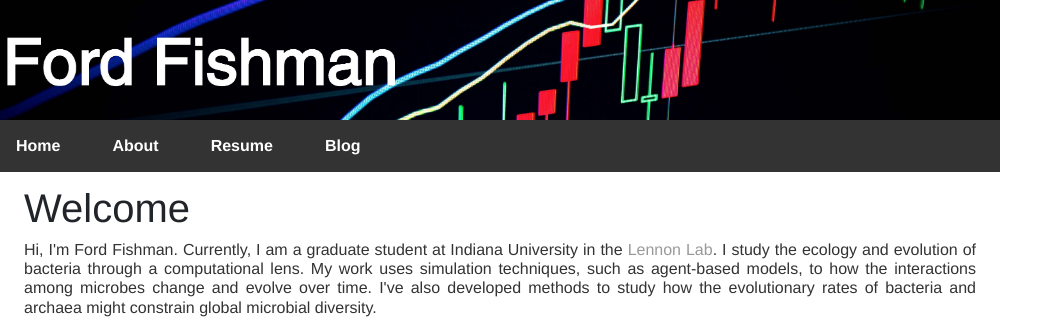
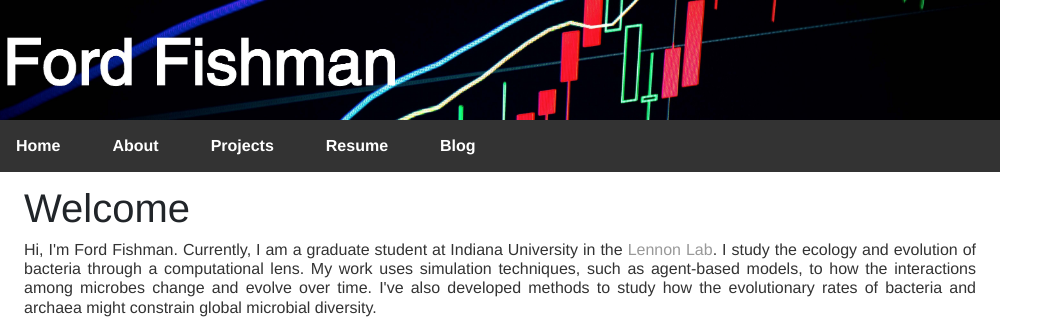
Before and after one commit to fordfishman/fordfishman.github.io, a Jekyll site: the page built from index.html, in a window 1280 px wide. Shown: the top 329 px of the page, without its empty margins (0-1063 px from the left). Built offline with Jekyll 4.4.1, drawn with Linux system fonts in a browser that asks for light colours.

Commit message:
email fix, added project page to nav

```diff
--- a/_layouts/default.html
+++ b/_layouts/default.html
@@ -22,6 +22,7 @@
         <ul>
             <li><a href="/">Home</a></li>
             <li><a href="/about/">About</a></li>
+            <li><a href="/projects/">Projects</a></li>
             <li><a href="/resume/">Resume</a></li>
             <li><a href="/blog/">Blog</a></li>
         </ul>
@@ -36,7 +37,7 @@
             <br>
             <ul>
                 <li>
-                    <a href="mailto:ffishman@iu.edu">fordfishman@gmail.com</a>
+                    <a href="mailto:fordfishman@gmail.com">fordfishman@gmail.com</a>
                 </li>
                 <li>
                     <!-- <svg class="icon-github"><use xlink:href="#icon-github"></use></svg><a href="https://github.com/fordfishman">github.com/fordfishman</a> -->
--- a/projects/index.html
+++ b/projects/index.html
@@ -10,8 +10,9 @@
         <br>
         <div class="row container">
             <div class="col-xs-12 col-sm-12 col-md-12 col-lg-12">
-                <img alt="phage_ecoli" src="https://media.newyorker.com/photos/590966916552fa0be682efe5/master/pass/Twilley-phages.jpg" class="img-fluid align-middle mx-auto d-block" style="max-width: 50%;">
+                <img alt="phage_ecoli" src="https://media.newyorker.com/photos/590966916552fa0be682efe5/master/pass/Twilley-phages.jpg" class="img-fluid rounded align-middle mx-auto d-block" style="max-width: 50%;">
             </div>
+            <figcaption class="figure-caption text-center">Bacteriophages infecting <i>E. coli</i>. Credits Eye of Science.</figcaption>
 
         </div>
         <br>
```
